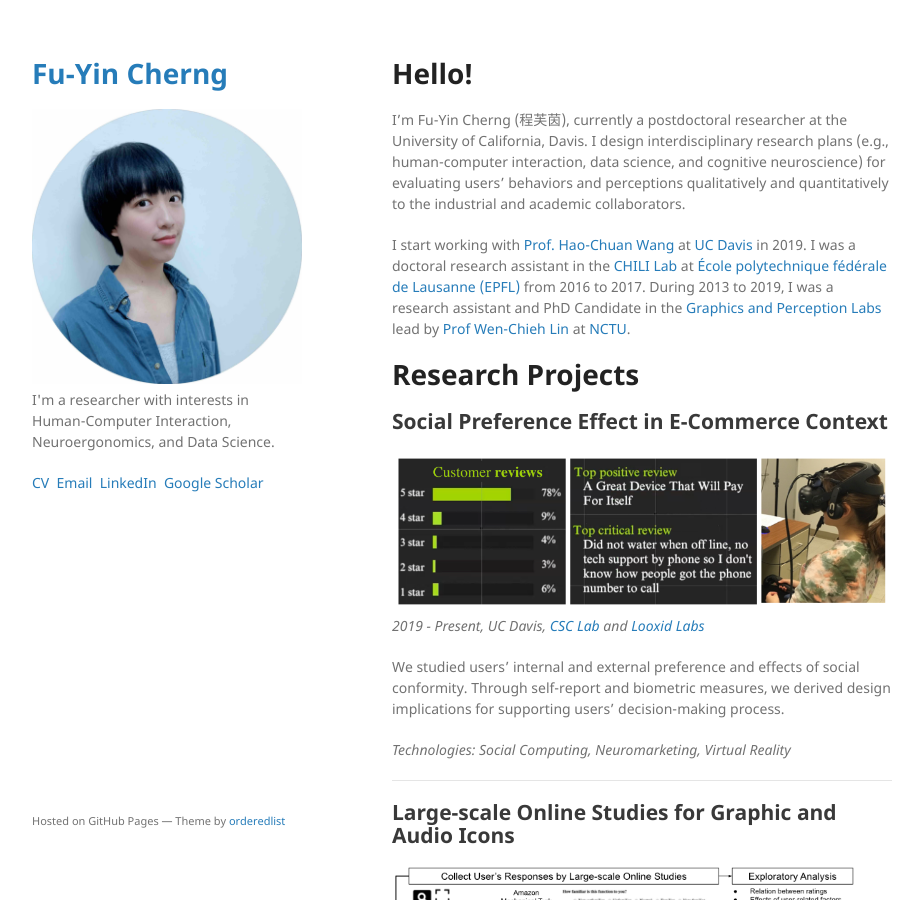
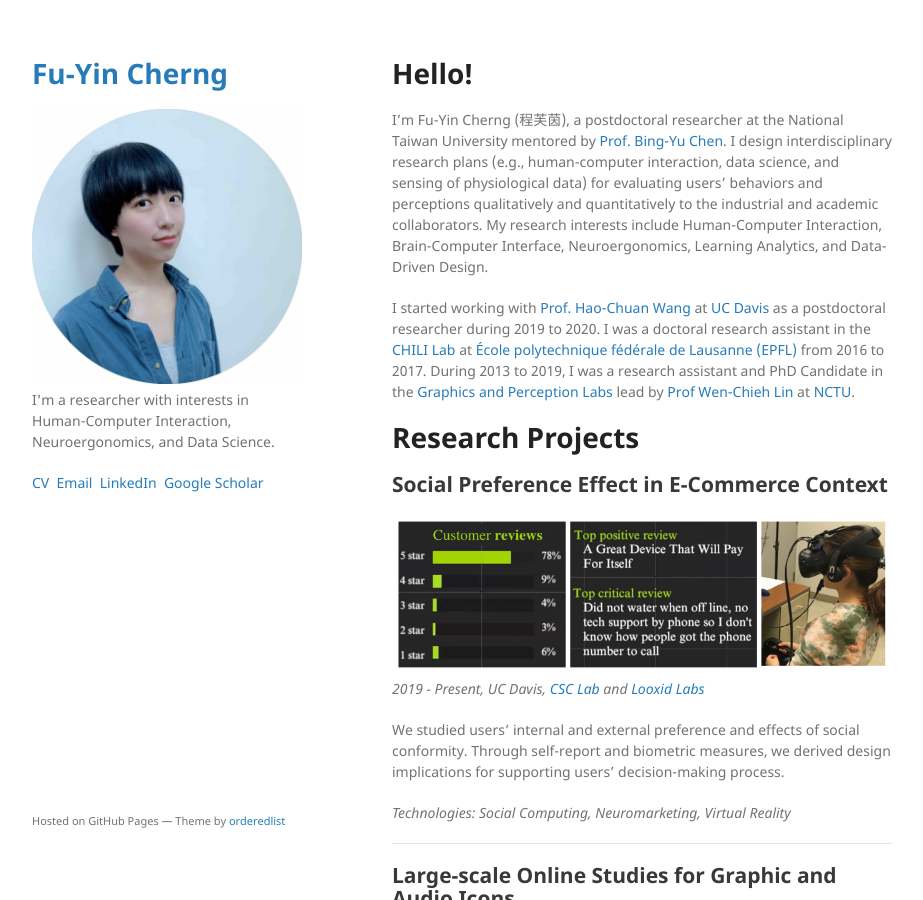
Before and after one commit to FuyinCherng/FuyinCherng.github.io, a Jekyll site: the page built from index.md, in a window 1280 px wide and 900 px high. Shown: the whole window, without its empty margins (178-1101 px from the left). Built offline with Jekyll 4.4.1, drawn with Linux system fonts in a browser that asks for light colours; our own code applies the rules of GitHub Pages for plain Markdown files.

Commit message:
update profile

```diff
--- a/index.md
+++ b/index.md
@@ -3,9 +3,10 @@ layout: default
 ---
 
 # Hello!
-I'm Fu-Yin Cherng (程芙茵), currently a postdoctoral researcher at the University of California, Davis. I design interdisciplinary research plans (e.g., human-computer interaction, data science, and cognitive neuroscience) for evaluating users’ behaviors and perceptions qualitatively and quantitatively to the industrial and academic collaborators.
+I'm Fu-Yin Cherng (程芙茵), a postdoctoral researcher at the National Taiwan University mentored by [Prof. Bing-Yu Chen](http://graphics.im.ntu.edu.tw/~robin/). I design interdisciplinary research plans (e.g., human-computer interaction, data science, and sensing of physiological data) for evaluating users’ behaviors and perceptions qualitatively and quantitatively to the industrial and academic collaborators. My research interests include Human-Computer Interaction, Brain-Computer Interface, Neuroergonomics, Learning Analytics, and Data-Driven Design.
 
-I start working with [Prof. Hao-Chuan Wang](http://www.haochuanwang.info/) at [UC Davis](https://www.ucdavis.edu/) in 2019. I was a doctoral research assistant in the [CHILI Lab](https://www.epfl.ch/labs/chili/) at [École polytechnique fédérale de Lausanne (EPFL)](https://www.epfl.ch/en/home/) from 2016 to 2017. During 2013 to 2019, I was a research assistant and PhD Candidate in the [Graphics and Perception Labs](https://gpl.cs.nctu.edu.tw) lead by [Prof Wen-Chieh Lin](https://gpl.cs.nctu.edu.tw/Steve-Lin/) at [NCTU](https://www.nctu.edu.tw/).
+
+I started working with [Prof. Hao-Chuan Wang](http://www.haochuanwang.info/) at [UC Davis](https://www.ucdavis.edu/) as a postdoctoral researcher during 2019 to 2020. I was a doctoral research assistant in the [CHILI Lab](https://www.epfl.ch/labs/chili/) at [École polytechnique fédérale de Lausanne (EPFL)](https://www.epfl.ch/en/home/) from 2016 to 2017. During 2013 to 2019, I was a research assistant and PhD Candidate in the [Graphics and Perception Labs](https://gpl.cs.nctu.edu.tw) lead by [Prof Wen-Chieh Lin](https://gpl.cs.nctu.edu.tw/Steve-Lin/) at [NCTU](https://www.nctu.edu.tw/).
 
 # Research Projects
 ## Social Preference Effect in E-Commerce Context
```
Also changed, not shown: 1 other file.
